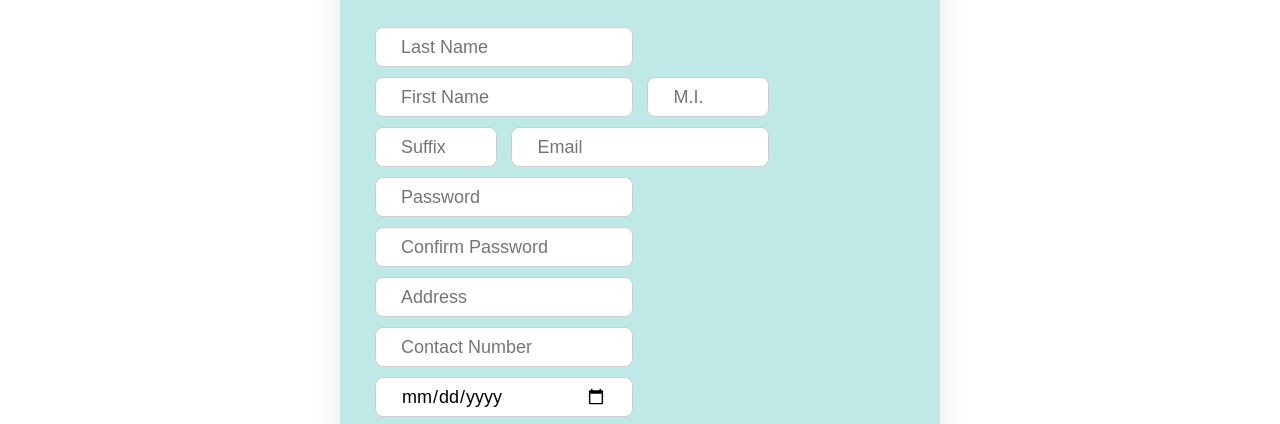
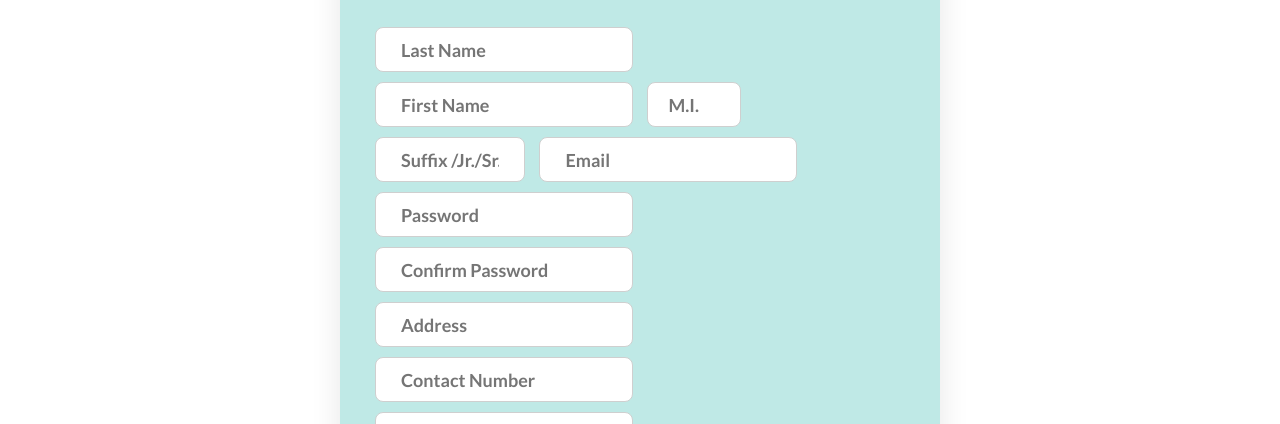
Before and after one commit to XanielNava/Thesis---CRIS, a plain HTML site: page CRIS Signup.html in a window 1280 px wide. Shown: the part 360-784 px from the top of the page. Drawn offline with Linux system fonts and the light colour scheme.

Commit message:
Added Fonts

```diff
--- a/CRIS PVO Login.css
+++ b/CRIS PVO Login.css
@@ -164,11 +164,12 @@ body {
 
 .login-box input {
     width: 100%;
-    padding: 10px;
-    margin-bottom: 15px;
-    border-radius: 4px;
-    border: 1px solid #cfcfcf;
-    transition: border-color 0.25s ease, box-shadow 0.25s ease;
+    height: 40px;
+    padding: 12px 25px;
+    background-color: #ffffff;
+    border: 1.5px solid #cfcfcf;
+    border-radius: 8px;
+    font-size: large;
 }
 
 .login-box input:hover {
@@ -219,35 +220,15 @@ select:focus {
     font-size: 13px;
 }
 
-/* .button {
-    display: block;
-    width: 100%;
-    padding: 12px;
+ .button {
+    background-color: #2fb6ad;
+    color: rgb(255, 255, 255);
+    border: none;
+    padding: 12px 25px;
+    border-radius: 10px;
+    cursor: pointer;
     margin-top: 15px;
-
-    background-color: #2fa89a;
-    color: white;
-    text-align: center;
-    text-decoration: none;
-
-    border-radius: 8px;
-    font-size: 16px;
-    font-weight: 600;
-
-    transition: background-color 0.3s ease, transform 0.1s ease;
-} */
- .button {
-    display: inline-block;  /* CHANGED: was 'block' */
-    width: auto;           /* CHANGED: was '100%' */
-    padding: 12px;
-    margin-top: 15px;
-    background-color: #2fa89a;
-    color: white;
-    text-align: center;
-    text-decoration: none;
-    border-radius: 8px;
-    font-size: 16px;
-    font-weight: 600;
+    font-size: 20px;
     transition: background-color 0.3s ease, transform 0.1s ease;
 }
 
@@ -259,6 +240,12 @@ select:focus {
 
 .button:active {
     transform: scale(0.98);
+}
+.button-container {
+    display: flex;
+    gap: 100px;        /* Gap between buttons */
+    justify-content: space-between;  /* Pushes them to edges */
+    /* OR use justify-content: center; to center them together */
 }
 
 /* Forgot Password */
--- a/CRIS Signup.css
+++ b/CRIS Signup.css
@@ -174,23 +174,43 @@ body {
 #lastName, #firstName, #email, #password, #confirmPassword, #address, #contactNumber, #dateOfBirth, #position {
     display: inline;
     width: 258px;
-    height: 40px;
+    height: 45px;
     padding: 12px 25px;
     background-color: #ffffff;
     border: 1.5px solid #cfcfcf;
     margin: 5px;
     border-radius: 8px;
+    font-family: "Lato", sans-serif;
+    font-weight: 700;
+    font-style: normal;
     font-size: large;
 }
 
-#middleInitial, #suffix {
-    width: 122px;
-    height: 40px;
+#suffix {
+    width: 150px;
+    height: 45px;
     padding: 12px 25px;
     background-color: #ffffff;
     border: 1.5px solid #cfcfcf;
     margin: 5px;
     border-radius: 8px;
+    font-family: "Lato", sans-serif;
+    font-weight: 700;
+    font-style: normal;
+    font-size: large;
+}
+
+#middleInitial {
+    width: 94px;
+    height: 45px;
+    padding: 20px;
+    background-color: #ffffff;
+    border: 1.5px solid #cfcfcf;
+    margin: 5px;
+    border-radius: 8px;
+    font-family: "Lato", sans-serif;
+    font-weight: 700;
+    font-style: normal;
     font-size: large;
 }
 
--- a/CRIS Signup.html
+++ b/CRIS Signup.html
@@ -7,6 +7,9 @@
     <link rel="stylesheet" href="CRIS Signup.css">
     <link rel="icon" href="images/CRIS icon.jpg" type="image/x-icon">
     <script src="Menu.js"></script>
+    <link rel="preconnect" href="https://fonts.googleapis.com">
+    <link rel="preconnect" href="https://fonts.gstatic.com" crossorigin>
+    <link href="https://fonts.googleapis.com/css2?family=Lato:ital,wght@0,100;0,300;0,400;0,700;0,900;1,100;1,300;1,400;1,700;1,900&display=swap" rel="stylesheet">
 
 </head>
 <body>
@@ -71,7 +74,7 @@
                 <input type="text" id="lastName" placeholder="Last Name" required>
                 <input type="text" id="firstName" placeholder="First Name" required>
                 <input type="text" id="middleInitial" placeholder="M.I." required>
-                <input type="text" id="suffix" placeholder="Suffix">
+                <input type="text" id="suffix" placeholder="Suffix /Jr./Sr./III">
                 <input type="email" id="email" placeholder="Email" required>
                 <input type="password" id="password" placeholder="Password" required>
                 <input type="password" id="confirmPassword" placeholder="Confirm Password" required>
```
Also changed, not shown: CRIS PVO Login.html (+5 -6 lines), PVO Login.js (added, +16 -0 lines).
